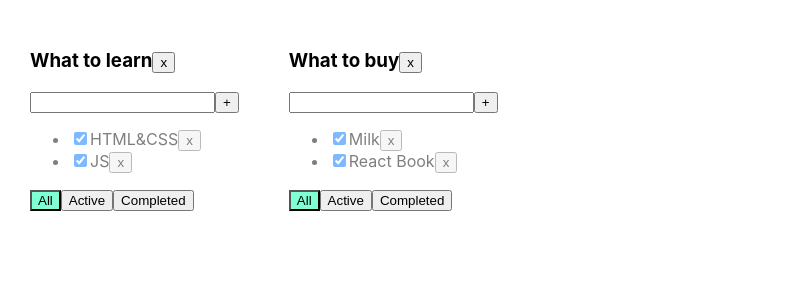
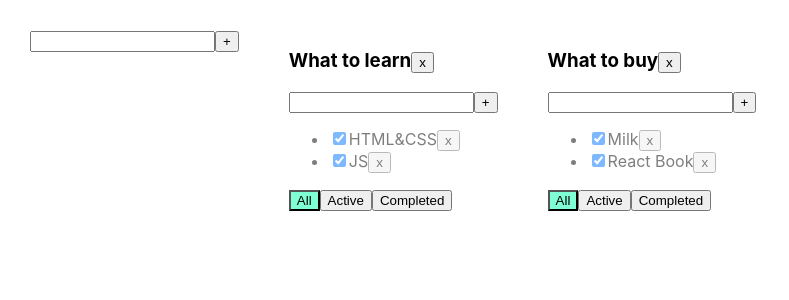
Before and after one commit to angor78/it-incubator-todolist-ts-06, a React (Create React App) app: page / in a window 1280 px wide. Shown: the top 300 px of the page, without its empty margins (0-789 px from the left). Built offline with nearby package versions, Linux system fonts and the light colour scheme.

Commit message:
add AddItemComponent complited

```diff
--- a/src/AddItemComponent.tsx
+++ b/src/AddItemComponent.tsx
@@ -1,17 +1,17 @@
 import React, {ChangeEvent, KeyboardEvent, useState} from "react";
 
 export type addItemComponentPropsType = {
-  addTask: (newTitle: string, id: string) => void
-  id: string
+  addItem: (newTitle: string) => void
+
 }
 export const AddItemComponent = (props: addItemComponentPropsType) => {
   let [title, setTitle] = useState("")
   let [error, setError] = useState<string | null>(null)
 
-  const addTask = () => {
+  const addItem = () => {
     let newTitle = title.trim();
     if (newTitle !== "") {
-      props.addTask(newTitle, props.id);
+      props.addItem(newTitle);
       setTitle("");
     } else {
       setError("Title is required");
@@ -25,7 +25,7 @@ export const AddItemComponent = (props: addItemComponentPropsType) => {
   const onKeyPressHandler = (e: KeyboardEvent<HTMLInputElement>) => {
     setError(null);
     if (e.charCode === 13) {
-      addTask();
+      addItem();
     }
   }
 
@@ -36,7 +36,7 @@ export const AddItemComponent = (props: addItemComponentPropsType) => {
              onKeyPress={onKeyPressHandler}
              className={error ? "error" : ""}
       />
-      <button onClick={addTask}>+</button>
+      <button onClick={addItem}>+</button>
       {error && <div className="error-message">{error}</div>}
     </div>
   )
--- a/src/App.tsx
+++ b/src/App.tsx
@@ -2,6 +2,7 @@ import React, {useState} from 'react';
 import './App.css';
 import {TaskType, Todolist} from './Todolist';
 import {v1} from 'uuid';
+import {AddItemComponent} from "./AddItemComponent";
 
 export type FilterValuesType = "all" | "active" | "completed";
 type TodolistType = {
@@ -55,6 +56,12 @@ function App() {
     setTasks({...tasks});
   }
 
+  function addTodolist(title: string) {
+    let todolist: TodolistType = {id: v1(), title: title, filter: "all"};
+    setTodolists([todolist,...todolists]);
+    setTasks({...tasks,[todolist.id]: []})
+  }
+
   function changeStatus(id: string, isDone: boolean, todolistId: string) {
     //достанем нужный массив по todolistId:
     let todolistTasks = tasks[todolistId];
@@ -86,17 +93,19 @@ function App() {
   }
 
   return (
+
     <div className="App">
-            {
-                todolists.map(tl => {
+      <AddItemComponent addItem={addTodolist}/>
+
+      {todolists.map(tl => {
         let allTodolistTasks = tasks[tl.id];
         let tasksForTodolist = allTodolistTasks;
 
         if (tl.filter === "active") {
-                        tasksForTodolist = allTodolistTasks.filter(t => t.isDone === false);
+          tasksForTodolist = allTodolistTasks.filter(t => !t.isDone);
         }
         if (tl.filter === "completed") {
-                        tasksForTodolist = allTodolistTasks.filter(t => t.isDone === true);
+          tasksForTodolist = allTodolistTasks.filter(t => t.isDone);
         }
 
         return <Todolist
@@ -115,7 +124,8 @@ function App() {
       }
 
     </div>
-    );
+  )
+    ;
 }
 
 export default App;
--- a/src/Todolist.tsx
+++ b/src/Todolist.tsx
@@ -29,14 +29,17 @@ export function Todolist(props: PropsType) {
   const onActiveClickHandler = () => props.changeFilter("active", props.id);
   const onCompletedClickHandler = () => props.changeFilter("completed", props.id);
 
+  function addTask(newTitle:string) {
+    props.addTask(newTitle, props.id)
+  }
+
   return <div>
     <h3> {props.title}
       <button onClick={removeTodolist}>x</button>
     </h3>
-    <AddItemComponent addTask={props.addTask} id={props.id}/>
+    <AddItemComponent addItem={addTask} />
     <ul>
-      {
-        props.tasks.map(t => {
+      {props.tasks.map(t => {
           const onClickHandler = () => props.removeTask(t.id, props.id)
           const onChangeHandler = (e: ChangeEvent<HTMLInputElement>) => {
             let newIsDoneValue = e.currentTarget.checked;
```
Lines whose indentation alone changed are shown as unchanged.
